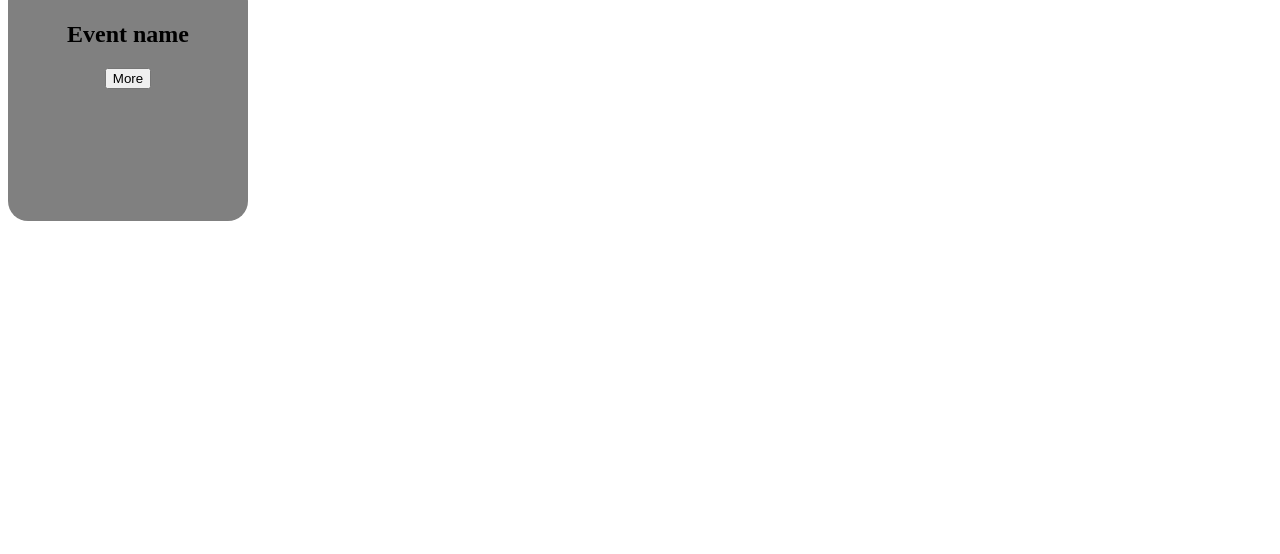
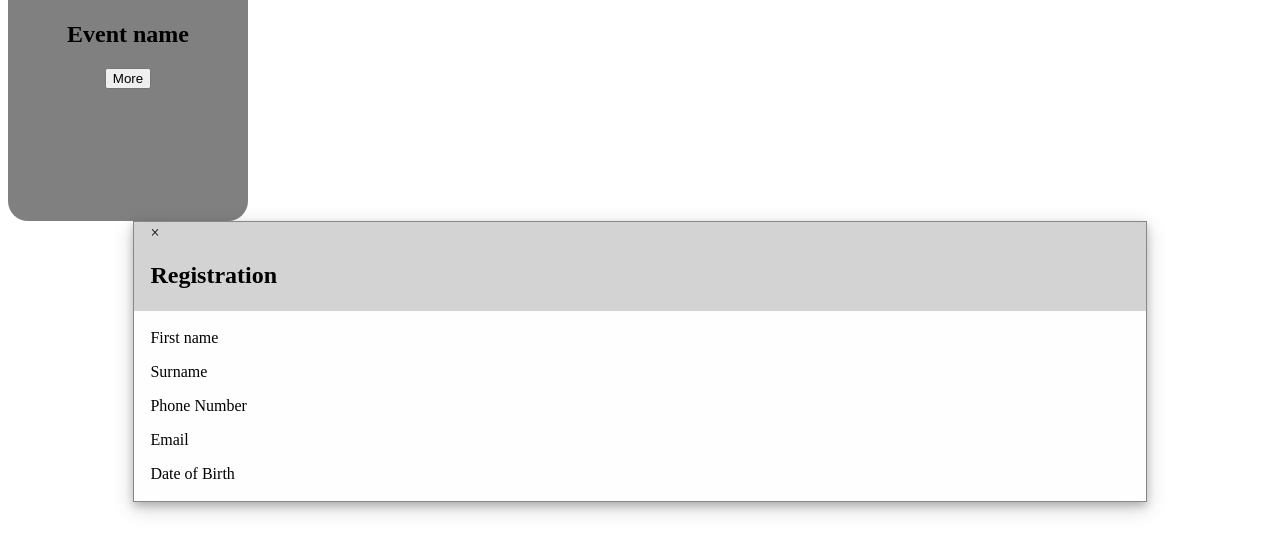
Before and after one commit to KonichiwaSensei/hackathon2_peaches, a website built with Vite: page index.html in a window 1280 px wide. Both pictures are taken after a click on the button "Registration". Shown: the part 202-756 px from the top of the page. Built offline with nearby package versions, Linux system fonts and the light colour scheme.

Commit message:
modal created

```diff
--- a/index.html
+++ b/index.html
@@ -10,7 +10,7 @@
     <link rel="stylesheet" href="./src/scss/style.scss">
 
     <script type="module" src="./src/js/script.js" defer></script> <!-- Script linked here -->
-
+    <script type="module" src="./src/js/Modal.js" defer></script>
 </head>
 
 <body>
@@ -42,8 +42,14 @@
             <p class="event__main__text_description">Event description</p>
         </div>
         <div class="event__main__buttondiv">
-            <button class="event__main__regbutton">Registration</button>
-        </div>
+
+            <!-- <button class="event__main__regbutton">Registration</button> -->
+
+
+
+            <button id="myBtn">Registration</button> <!-- Trigger/Open The Modal -->
+
+
     </section>
 
     <div class="sub-event">
@@ -51,6 +57,21 @@
         <button class="btn">More</button>
     </div>
 
+    <div class="modal-content"> <!-- Modal content -->
+        <div class="modal-header">
+            <span class="close">&times;</span>
+            <h2>Registration</h2>
+        </div>
+
+        <div class="modal-body">
+            <p>First name</p>
+            <p>Surname</p>
+            <p>Phone Number</p>
+            <p>Email</p>
+            <p>Date of Birth</p>
+        </div>
+
+    </div>
 </body>
 
 </html>
--- /dev/null
+++ b/src/js/Modal.js
@@ -0,0 +1,27 @@
+// Get the modal
+const modal = document.querySelector(".modal-content");
+
+// Get the button that opens the modal
+const btn = document.getElementById("myBtn");
+
+// Get the <span> element that closes the modal
+const span = document.getElementsByClassName("close")[0];
+
+// When the user clicks on the button, open the modal
+btn.onclick = function() {
+  modal.style.display = "block";
+  console.log(modal);
+}
+
+// When the user clicks on <span> (x), close the modal
+span.onclick = function() {
+  modal.style.display = "none";
+}
+
+// When the user clicks anywhere outside of the modal, close it
+window.onclick = function(event) {
+  if (event.target == modal) {
+    modal.style.display = "none";
+  }
+
+}
--- a/src/scss/style.scss
+++ b/src/scss/style.scss
@@ -94,3 +94,40 @@
 
 
 }
+
+  /* Modal Header */
+.modal-header {
+    padding: 2px 16px;
+    background-color: lightgray;
+    color: black;
+  }
+
+  /* Modal Body */
+  .modal-body {padding: 2px 16px;}
+
+  /* Modal Footer */
+  .modal-footer {
+    padding: 2px 16px;
+    background-color: #5cb85c;
+    color: white;
+  }
+
+  /* Modal Content */
+  .modal-content {
+    display: none;
+    position: relative;
+    background-color: #fefefe;
+    margin: auto;
+    padding: 0;
+    border: 1px solid #888;
+    width: 80%;
+    box-shadow: 0 4px 8px 0 rgba(0,0,0,0.2),0 6px 20px 0 rgba(0,0,0,0.19);
+    animation-name: animatetop;
+    animation-duration: 0.4s
+  }
+
+  /* Add Animation */
+  @keyframes animatetop {
+    from {top: -300px; opacity: 0}
+    to {top: 0; opacity: 1}
+  }
```
